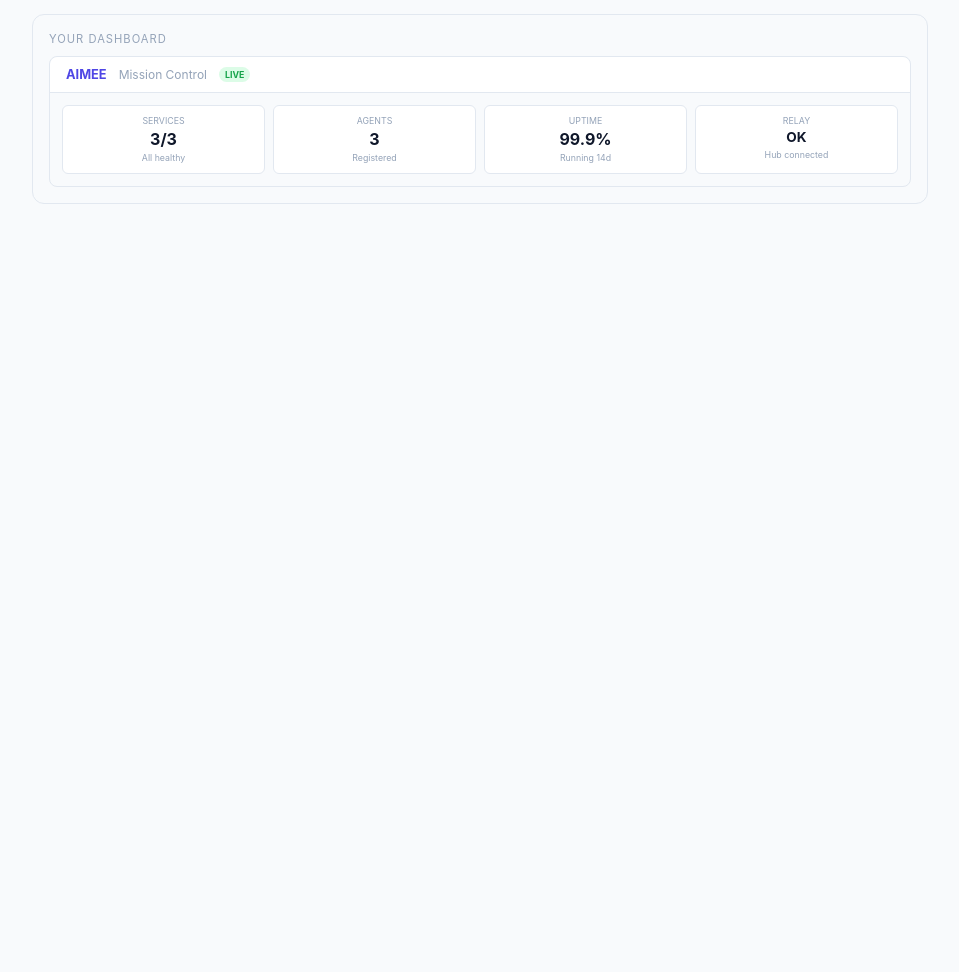
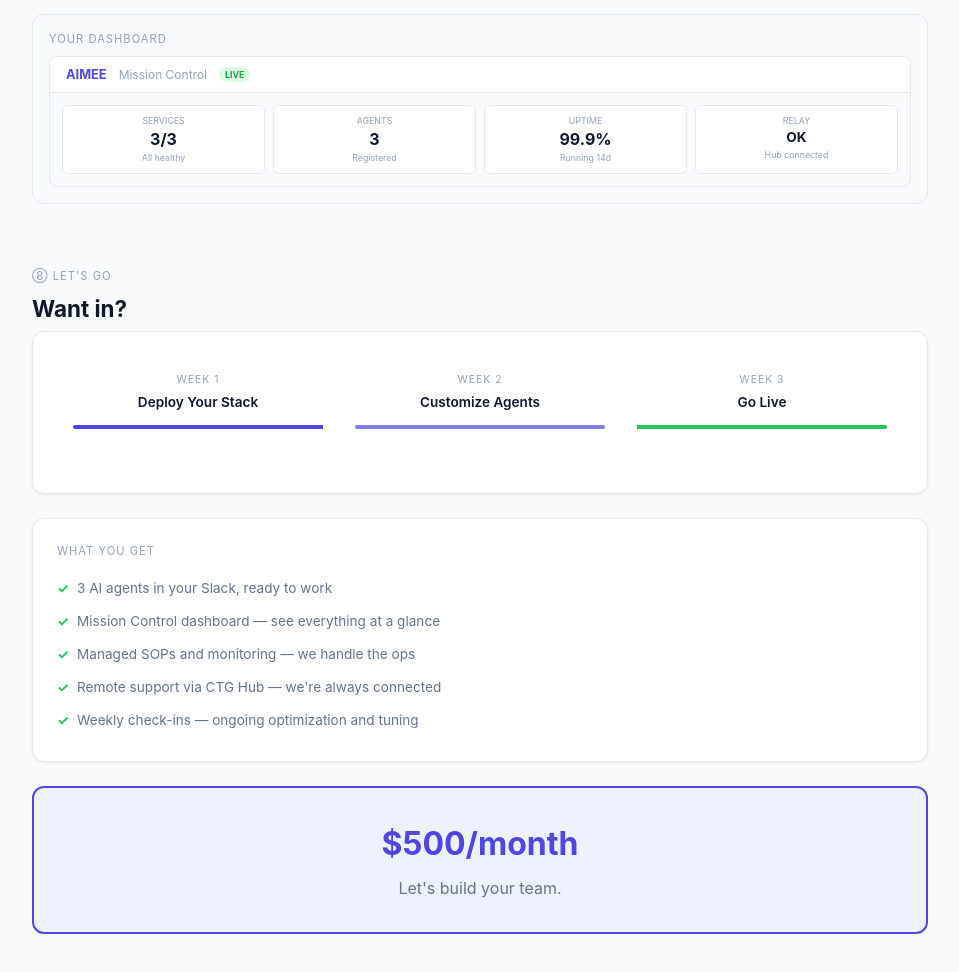
Before and after one commit to ccubillas21/ctg-core, a plain HTML site: page showcase/index.html in a window 1280 px wide. Shown: the part 4760-5732 px from the top of the page, without its empty margins (220-1179 px from the left). Before the commit the page ends 5060 px from the top, so only its background shows below. Drawn offline with Linux system fonts and the light colour scheme; a script that the page names is missing.

Commit message:
feat(showcase): add Let's Go CTA section with timeline and pricing

```diff
--- a/showcase/index.html
+++ b/showcase/index.html
@@ -560,7 +560,49 @@
     </div>
   </div>
 </div>
-      <div class="section" id="lets-go"></div>
+      <div class="section" id="lets-go">
+  <div class="section-label">⑧ Let's Go</div>
+  <div class="section-title">Want in?</div>
+
+  <!-- Timeline -->
+  <div class="card">
+    <div class="timeline">
+      <div class="timeline-step">
+        <div class="timeline-week">Week 1</div>
+        <div class="timeline-action">Deploy Your Stack</div>
+        <div class="timeline-bar" style="background: var(--accent);"></div>
+      </div>
+      <div class="timeline-step">
+        <div class="timeline-week">Week 2</div>
+        <div class="timeline-action">Customize Agents</div>
+        <div class="timeline-bar" style="background: var(--accent); opacity: 0.7;"></div>
+      </div>
+      <div class="timeline-step">
+        <div class="timeline-week">Week 3</div>
+        <div class="timeline-action">Go Live</div>
+        <div class="timeline-bar" style="background: var(--green);"></div>
+      </div>
+    </div>
+  </div>
+
+  <!-- What you get -->
+  <div class="card">
+    <div class="section-label" style="margin-bottom: 0.75rem;">What You Get</div>
+    <ul class="included-list">
+      <li>3 AI agents in your Slack, ready to work</li>
+      <li>Mission Control dashboard — see everything at a glance</li>
+      <li>Managed SOPs and monitoring — we handle the ops</li>
+      <li>Remote support via CTG Hub — we're always connected</li>
+      <li>Weekly check-ins — ongoing optimization and tuning</li>
+    </ul>
+  </div>
+
+  <!-- CTA -->
+  <div class="cta-box">
+    <div class="cta-price">$500/month</div>
+    <div class="cta-text">Let's build your team.</div>
+  </div>
+</div>
     </main>
   </div>
 
```
